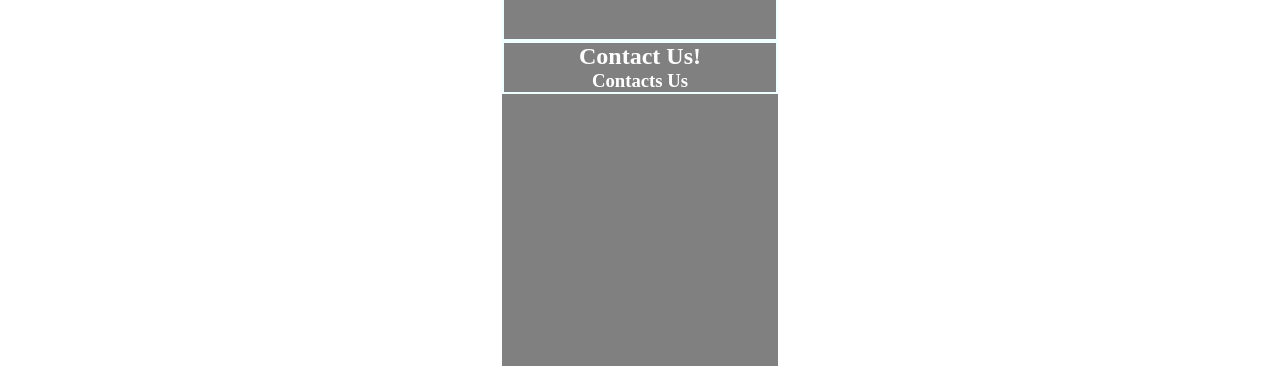
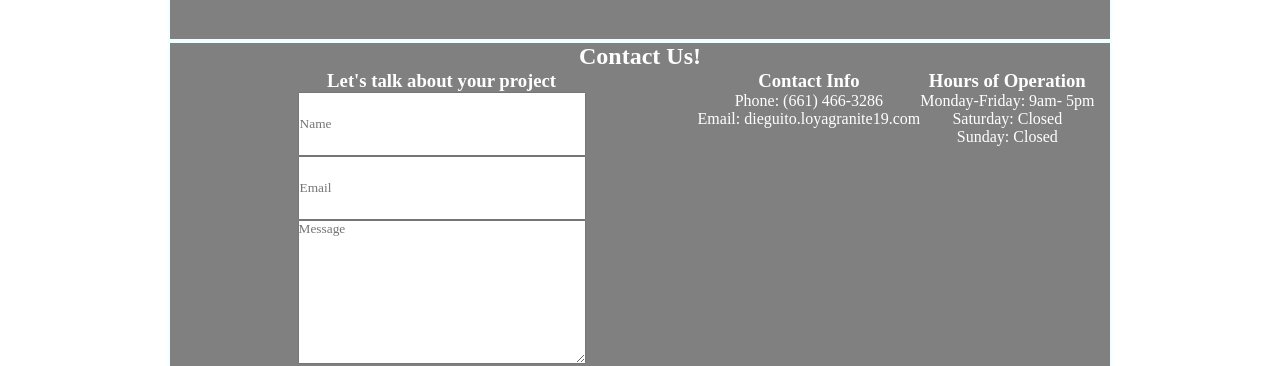
Before and after one commit to mrivera0014/loya-granite, a React (Create React App) app: page / in a window 1280 px wide. Both pictures are taken after a click on the element "Contact Us!". Shown: the part 434-800 px from the top of the page. Built offline with nearby package versions, Linux system fonts and the light colour scheme.

Commit message:
added contact info, still needs styling and api

```diff
--- /dev/null
+++ b/src/Components/Contact/Contact.css
@@ -0,0 +1,28 @@
+.contactContain {
+    display: flex;
+}
+
+.form {
+    min-width: 12rem;
+    max-width: 32rem;
+}
+
+.name,
+.email,
+.message {
+    /* max-width: 32rem; */
+    min-width: 18rem;
+    min-height: 4rem;
+    font-family: 'Abril Fatface';
+}
+
+.message {
+    min-height: 9rem;
+}
+
+.submit {
+    display: block;
+    margin-left: 41%;
+}
+
+/* might have to add media query for  */
--- a/src/Components/Contact/Contact.js
+++ b/src/Components/Contact/Contact.js
@@ -1,9 +1,29 @@
 import React from 'react'
+import './Contact.css'
 
 const Contact = () => {
     return (
-        <div>
-            <h3>Contacts Us</h3>
+        <div className='contactContain'>
+            {/* creating contact form */}
+            <form id='form' className='form'>
+                <h3>Let's talk about your project</h3>
+                <input placeholder='Name' className='name' />
+                <input placeholder='Email' className='email' />
+                <textarea placeholder='Message' className='message' />
+                <input id='submit' type='submit' className='submit' />
+            </form>
+
+            <section>
+                <h3>Contact Info</h3>
+                <p>Phone: (661) 466-3286</p>
+                <p>Email: dieguito.loyagranite19.com</p>
+            </section>
+            <section>
+                <h3>Hours of Operation</h3>
+                <p>Monday-Friday: 9am- 5pm</p>
+                <p>Saturday: Closed</p>
+                <p>Sunday: Closed</p>
+            </section>
         </div>
     )
 }
```
